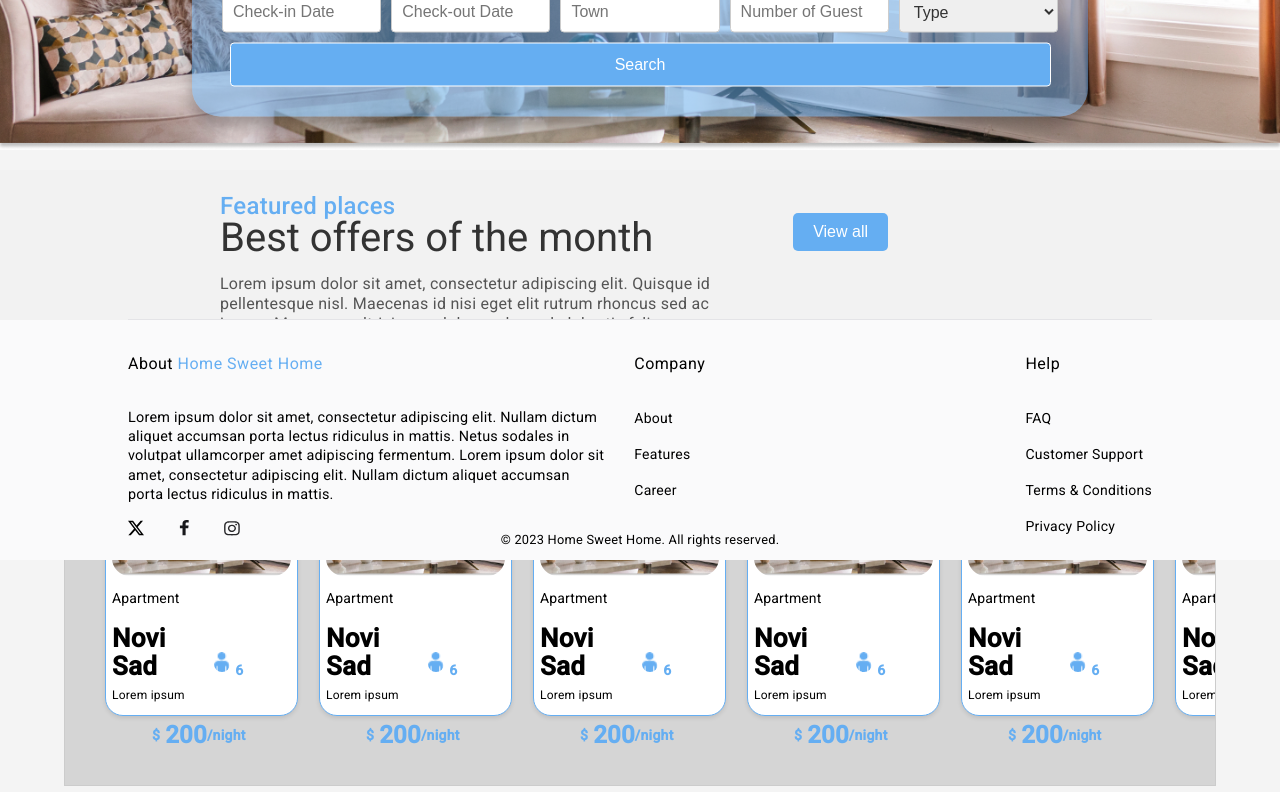
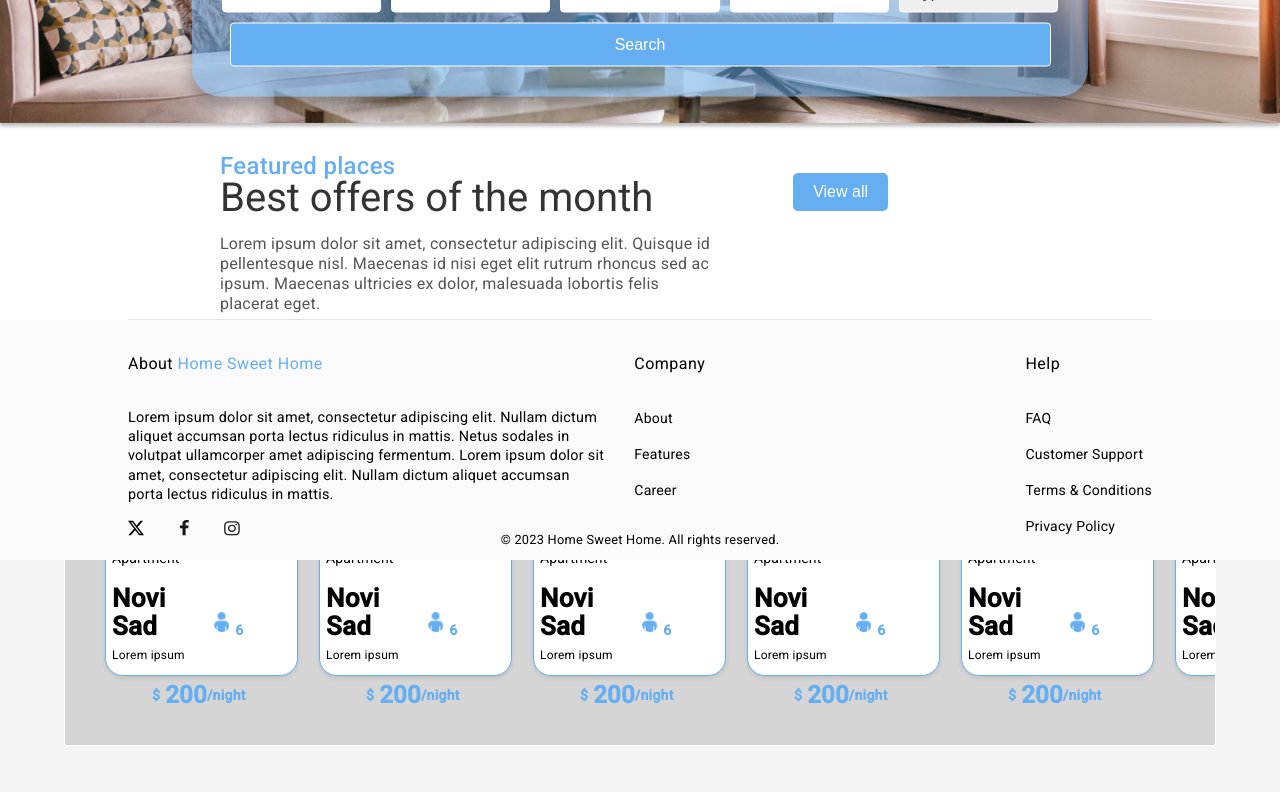
Before and after one commit to Booking-app-team-14/Client, an Angular app: page / in a window 1280 px wide. Shown: the part 240-1032 px from the top of the page. Built offline with nearby package versions, Linux system fonts and the light colour scheme.

Commit message:
tried to connect the main page

```diff
--- a/src/app/app.component.css
+++ b/src/app/app.component.css
@@ -1,3 +1,3 @@
 *{
-  padding: 20px;
+  width:100%;
 }
--- a/src/app/app.component.html
+++ b/src/app/app.component.html
@@ -1,5 +1,8 @@
 <app-navbar></app-navbar>
+
+<router-outlet>
 <app-search-section></app-search-section>
 <app-best-offers></app-best-offers>
 <app-testimonials></app-testimonials>
+</router-outlet>
 <app-footer></app-footer>
--- a/src/app/main-page/best-offers/best-offers.component.css
+++ b/src/app/main-page/best-offers/best-offers.component.css
@@ -3,7 +3,7 @@
   flex-direction: column;
   align-items: flex-start;
   padding: 20px;
-  background-color: #f2f2f2;
+  background-color:var(--color_white);
   text-align: left;
 }
 
@@ -53,8 +53,8 @@
   padding: 10px 20px;
   border: none;
   border-radius: 5px;
-  background-color: #65AEF2;
-  color: white;
+  background-color:var(--color_primary_blue);
+  color: var(--color_white);
   font-size: 16px;
   cursor: pointer;
   margin-left: 10px;
@@ -77,7 +77,7 @@
   white-space: nowrap;
   padding: 20px;
   gap: 20px;
-  border: 1px solid #ccc;
+  border: 1px solid var(--color_white);
   background-color: rgba(153, 153, 153, 0.34);
   scrollbar-width: thin;
   scrollbar-color: #999 transparent;
@@ -106,16 +106,16 @@
 }
 
 .offers-container::-webkit-scrollbar-thumb {
-  background-color: #fff;
+  background-color: var(--color_white);
   border-radius: 10px;
 }
 
 
 .card {
-  border: 1px solid #65AEF2;
+  border: 1px solid var(--color_primary_blue);
   border-radius: 18px;
   padding: 6px;
-  background-color: #fff;
+  background-color: var(--color_white);
   box-shadow: 0 2px 4px rgba(0, 0, 0, 0.1);
   transition: transform 0.3s ease-in-out;
   flex: 0 0 auto;
@@ -158,7 +158,7 @@
 .card .guests {
   text-align: right;
   padding-left: 32%;
-  color: #65AEF2;
+  color: var(--color_primary_blue);
   font-weight: bold;
   display: inline-block;
   align-items: center;
@@ -195,7 +195,7 @@
   margin-top: 20px;
   font-weight: bold;
   display: flex;
-  color:#65AEF2;
+  color:var(--color_primary_blue);
   align-items: center;
   justify-content: center; /* Center price */
 }
--- a/src/app/main-page/search-section/search-section.component.css
+++ b/src/app/main-page/search-section/search-section.component.css
@@ -13,7 +13,7 @@
 }
 
 .highlight-text {
-  color: #65AEF2;
+  color: var(--color_primary_blue);
 }
 
 .header_main h1 {
@@ -24,7 +24,7 @@
   left: 50%;
   transform: translate(-50%, -50%);
   font-size: xxx-large;
-  color: white;
+  color: var(--color_white);
   text-shadow: 2px 2px 4px rgba(0, 0, 0, 0.5);
 }
 
@@ -35,7 +35,7 @@
   left: 50%;
   transform: translate(-50%, -50%);
   font-size: large;
-  color: white;
+  color: var(--color_white);
   text-shadow: 2px 2px 4px rgba(0, 0, 0, 0.5);
 }
 
@@ -69,7 +69,7 @@
 .form-overlay input,
 .form-overlay select {
   padding: 10px;
-  border: 1px solid #ccc;
+  border: 1px solid var(--color_white);
   border-radius: 4px;
   font-size: 16px;
   flex: 1;
@@ -80,11 +80,11 @@
 
 .form-overlay input[type="submit"] {
   width: calc(100% - 15px);
-  color: white;
-  background-color: #65AEF2;
+  color: var(--color_white);
+  background-color: var(--color_primary_blue);
   margin-top: 10px;
   border-radius: 4px;
-  border-color: white;
+  border-color: var(--color_white);
   padding: 12px 15px;
   font-size: 16px;
   cursor: pointer;
--- a/src/app/main-page/testimonials/testimonials.component.css
+++ b/src/app/main-page/testimonials/testimonials.component.css
@@ -5,7 +5,7 @@
 
 .testimonials h2 {
   font-size: 18px;
-  color: #65AEF2;
+  color: var(--color_primary_blue);
   margin-bottom: 10px;
 }
 
@@ -58,7 +58,7 @@
   margin-left: 20px;
 }
 .rating {
-  color:#65AEF2;
+  color:var(--color_primary_blue);
 }
 
 .comment {
--- a/src/index.html
+++ b/src/index.html
@@ -10,6 +10,8 @@
   <link href="https://fonts.googleapis.com/icon?family=Material+Icons" rel="stylesheet">
 </head>
 <body class="mat-typography">
-  <app-root></app-root>
+  <app-root>
+
+  </app-root>
 </body>
 </html>
```
